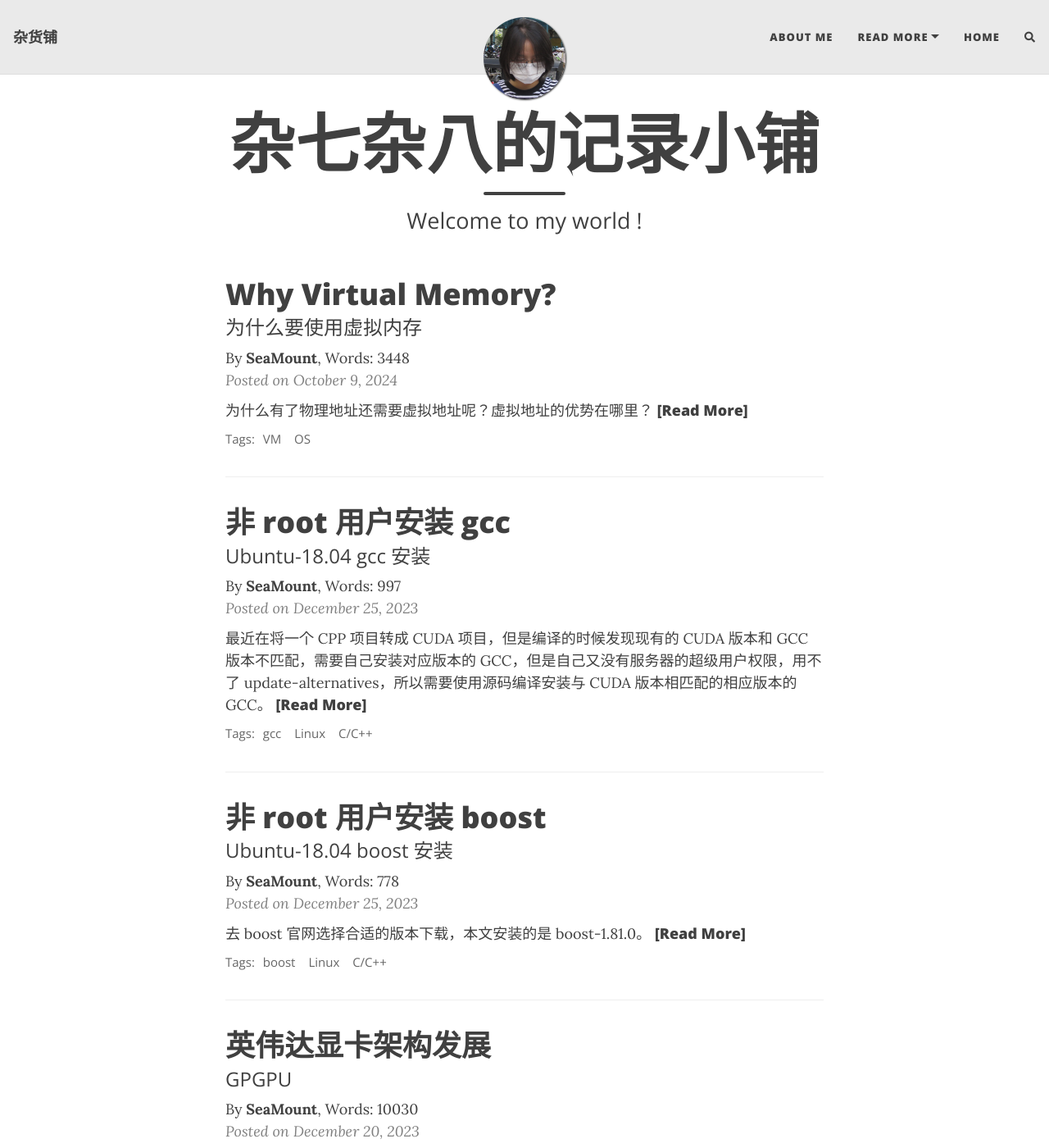
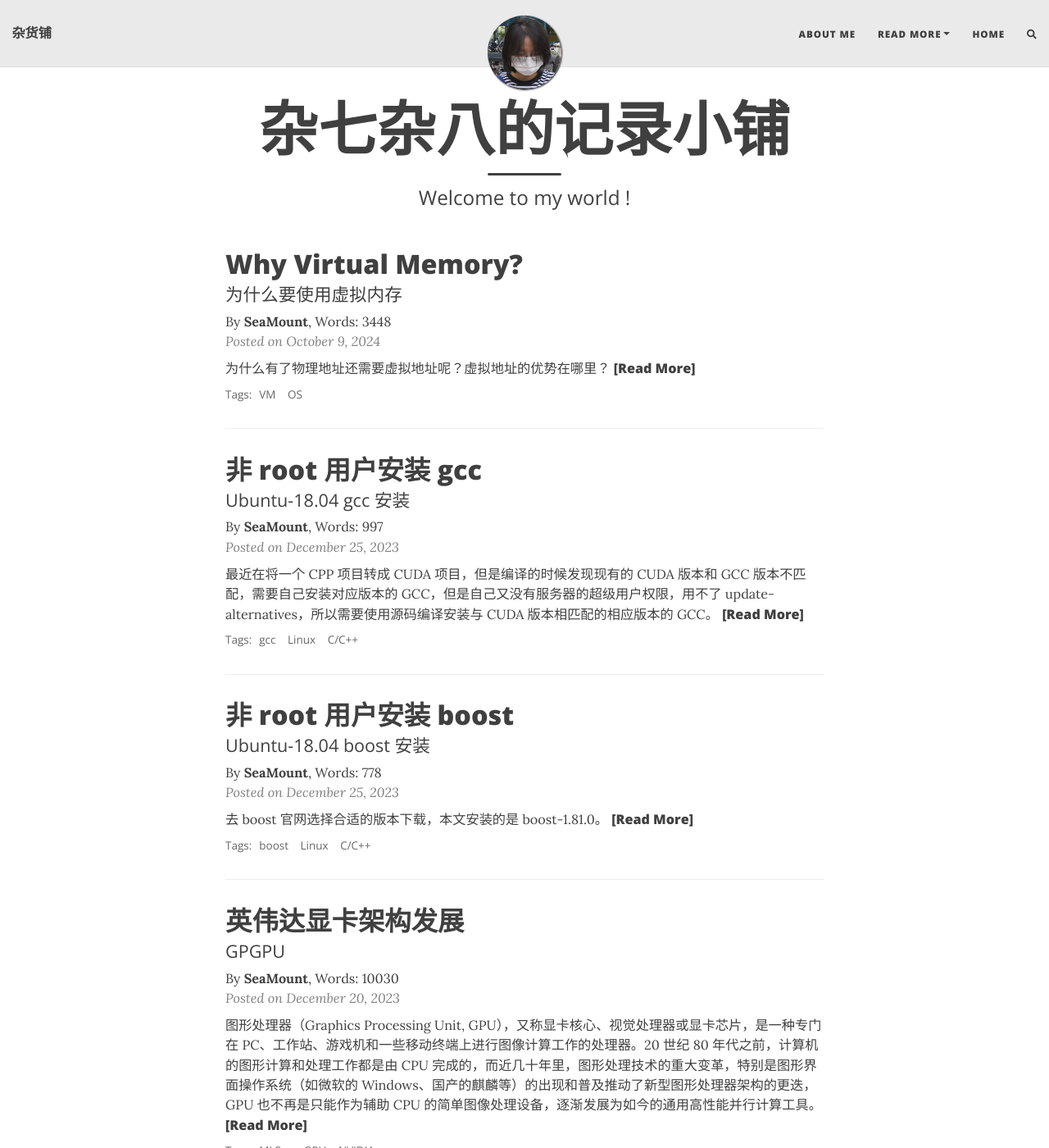
Before and after one commit to Hyaloid/Hyaloid.github.io, a Jekyll site: the page built from index.html, in a window 1280 px wide and 1400 px high. Shown: the whole window at 82% size. Built offline with Jekyll 4.4.1, drawn with Linux system fonts in a browser that asks for light colours; nearby versions of some CDN libraries; the list of posts is cut into pages by our own code; comment, search, counter and statistics services are not loaded.

Commit message:
modify font-size

```diff
--- a/assets/css/beautifuljekyll.css
+++ b/assets/css/beautifuljekyll.css
@@ -7,7 +7,7 @@ layout: null
 /* --- General --- */
 
 html {
-  font-size: 100%
+  font-size: 90%
 }
 
 details {
```
